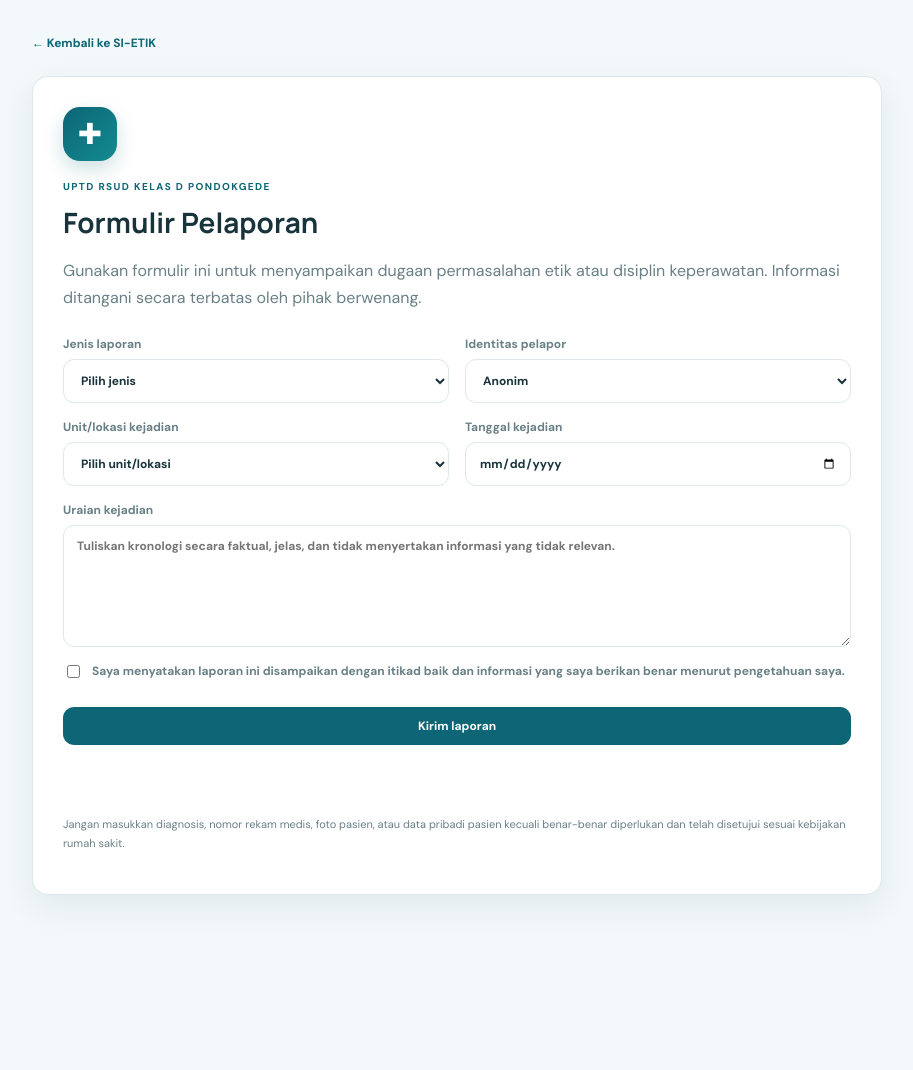
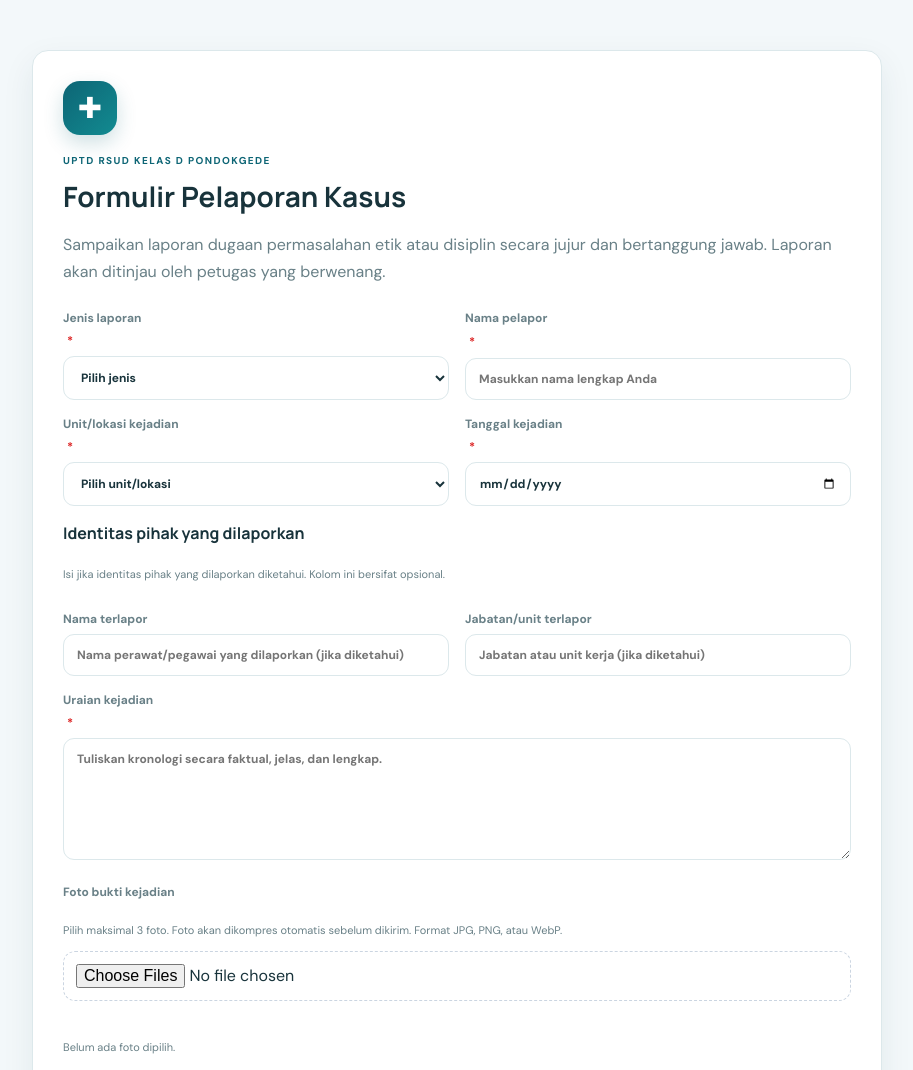
Before and after one commit to ftth11/SI-EDKK, a plain HTML site: page pelaporan.html in a window 1280 px wide. Shown: the top 1070 px of the page, without its empty margins (183-1096 px from the left). Before the commit the page ends 945 px from the top, so only its background shows below. Drawn offline with Linux system fonts and the light colour scheme.

Commit message:
Add files via upload

```diff
--- a/pelaporan.html
+++ b/pelaporan.html
@@ -1,4 +1,3 @@
-
 <!doctype html>
 <html lang="id">
 <head>
@@ -8,57 +7,25 @@
   <meta name="description" content="Formulir Pelaporan SI-ETIK UPTD RSUD Kelas D Pondokgede">
   <title>Pelaporan Kasus | SI-ETIK</title>
   <link rel="stylesheet" href="./assets/css/main.css">
-  <link rel="manifest" href="./manifest.json">
 </head>
-
 <body class="public-page">
 <main class="public-wrap">
-
-  <a href="./index.html" class="back-link">← Kembali ke SI-ETIK</a>
-
   <section class="panel public-card">
-    <div class="brand-mark">✚</div>
+    <div class="brand-mark" aria-hidden="true">✚</div>
     <p class="eyebrow">UPTD RSUD KELAS D PONDOKGEDE</p>
-    <h1>Formulir Pelaporan</h1>
-
-    <p class="muted">
-      Gunakan formulir ini untuk menyampaikan dugaan permasalahan
-      etik atau disiplin keperawatan. Informasi ditangani secara
-      terbatas oleh pihak berwenang.
-    </p>
-
+    <h1>Formulir Pelaporan Kasus</h1>
+    <p class="muted">Sampaikan laporan dugaan permasalahan etik atau disiplin secara jujur dan bertanggung jawab. Laporan akan ditinjau oleh petugas yang berwenang.</p>
     <form id="publicReportForm" class="form-grid">
-
-      <label>
-        Jenis laporan
+      <label>Jenis laporan <span class="required-star">*</span>
         <select name="jenis" required>
-          <option value="">Pilih jenis</option>
-          <option>Etik</option>
-          <option>Disiplin</option>
-          <option>Etik dan Disiplin</option>
+          <option value="">Pilih jenis</option><option>Etik</option><option>Disiplin</option><option>Etik dan Disiplin</option>
         </select>
       </label>
-
-      <label>
-        Identitas pelapor
-        <select name="modePelapor" id="modePelapor">
-          <option value="anonim">Anonim</option>
-          <option value="teridentifikasi">Teridentifikasi</option>
-        </select>
+      <label>Nama pelapor <span class="required-star">*</span>
+        <input name="namaPelapor" maxlength="120" required autocomplete="name" placeholder="Masukkan nama lengkap Anda">
       </label>
-
-      <div id="identityFields" class="full hidden">
-        <label>Nama pelapor</label>
-        <input name="namaPelapor" maxlength="120">
-
-        <label>Email/nomor kontak (opsional)</label>
-        <input name="kontakPelapor" maxlength="150">
-      </div>
-
-      <label>
-        Unit/lokasi kejadian
-        <select name="unit" required>
-          <option value="">Pilih unit/lokasi</option>
+      <label>Unit/lokasi kejadian <span class="required-star">*</span>
+        <select name="unit" required><option value="">Pilih unit/lokasi</option>
           <option>POLI BEDAH</option>
           <option>CSSD</option>
           <option>POLI GIGI &amp; MULUT</option>
@@ -101,48 +68,39 @@
           <option>POLI JIWA</option>
         </select>
       </label>
-
-      <label>
-        Tanggal kejadian
+      <label>Tanggal kejadian <span class="required-star">*</span>
         <input name="tanggalKejadian" type="date" required>
       </label>
-
-      <label class="full">
-        Uraian kejadian
-        <textarea
-          name="uraian"
-          rows="6"
-          required
-          minlength="20"
-          maxlength="6000"
-          placeholder="Tuliskan kronologi secara faktual, jelas, dan tidak menyertakan informasi yang tidak relevan."
-        ></textarea>
+      <div class="full">
+        <h3>Identitas pihak yang dilaporkan</h3>
+        <p class="muted tiny">Isi jika identitas pihak yang dilaporkan diketahui. Kolom ini bersifat opsional.</p>
+      </div>
+      <label>Nama terlapor
+        <input name="namaTerlapor" maxlength="120" placeholder="Nama perawat/pegawai yang dilaporkan (jika diketahui)">
       </label>
-
+      <label>Jabatan/unit terlapor
+        <input name="jabatanTerlapor" maxlength="160" placeholder="Jabatan atau unit kerja (jika diketahui)">
+      </label>
+      <label class="full">Uraian kejadian <span class="required-star">*</span>
+        <textarea name="uraian" rows="6" required minlength="20" maxlength="6000" placeholder="Tuliskan kronologi secara faktual, jelas, dan lengkap."></textarea>
+      </label>
+      <div class="full evidence-input-area">
+        <label for="publicEvidenceFiles">Foto bukti kejadian</label>
+        <p class="muted tiny">Pilih maksimal 3 foto. Foto akan dikompres otomatis sebelum dikirim. Format JPG, PNG, atau WebP.</p>
+        <input id="publicEvidenceFiles" type="file" accept="image/*" multiple>
+        <div id="publicEvidencePreview" class="evidence-preview"></div>
+        <p id="publicEvidenceInfo" class="tiny muted">Belum ada foto dipilih.</p>
+      </div>
       <label class="full check">
-        <input type="checkbox" required>
-        Saya menyatakan laporan ini disampaikan dengan itikad baik
-        dan informasi yang saya berikan benar menurut pengetahuan saya.
+        <input name="pernyataan" type="checkbox" required>
+        Saya menyatakan laporan ini disampaikan dengan itikad baik dan informasi yang saya berikan benar menurut pengetahuan saya.
       </label>
-
-      <button class="btn primary full" type="submit">
-        Kirim laporan
-      </button>
-
-      <p id="reportMessage" class="full muted" role="status"></p>
-
+      <button class="btn primary full" type="submit">Kirim laporan</button>
+      <p id="reportMessage" class="full muted" role="status" aria-live="polite"></p>
     </form>
-
-    <p class="tiny muted">
-      Jangan masukkan diagnosis, nomor rekam medis, foto pasien,
-      atau data pribadi pasien kecuali benar-benar diperlukan
-      dan telah disetujui sesuai kebijakan rumah sakit.
-    </p>
-
+    <p class="tiny muted">Hindari mencantumkan diagnosis, nomor rekam medis, atau data pribadi pasien yang tidak diperlukan dalam laporan.</p>
   </section>
 </main>
-
 <script type="module" src="./assets/js/public-report.js"></script>
-
 </body>
 </html>
```
